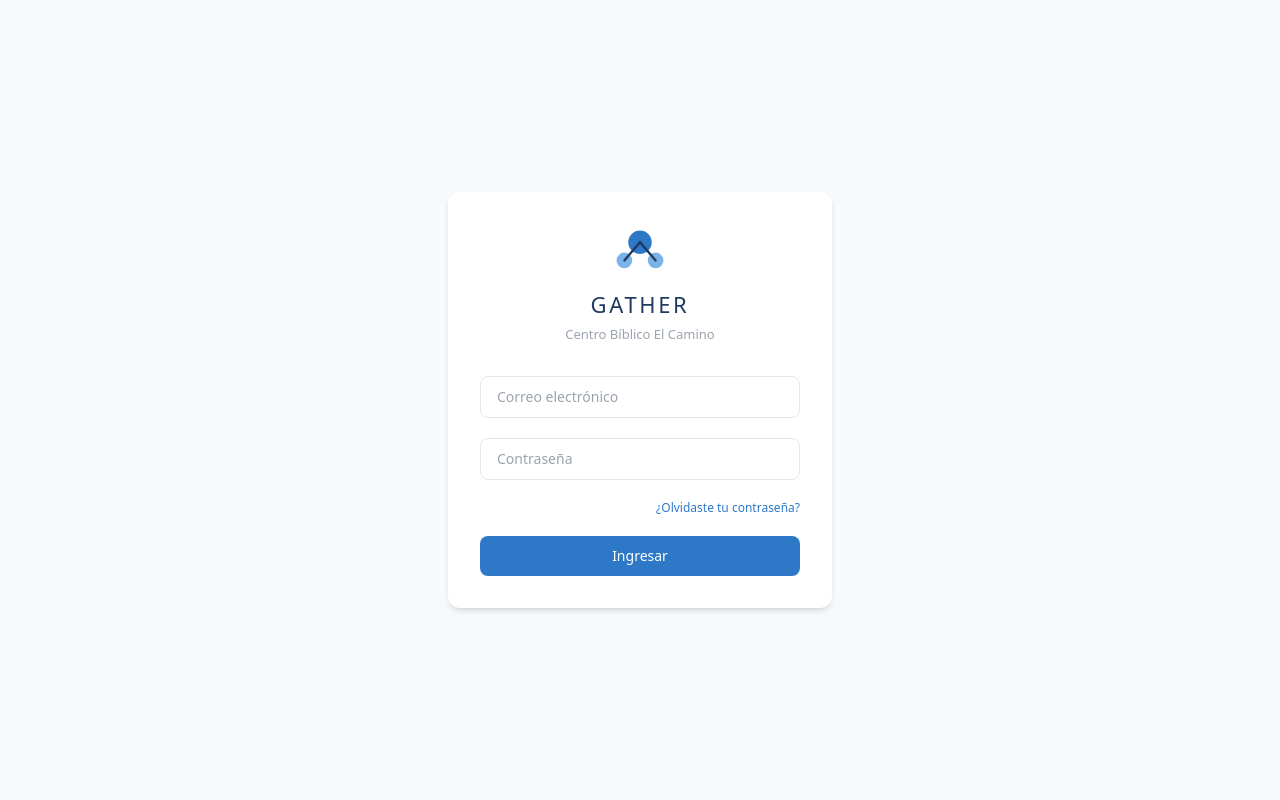
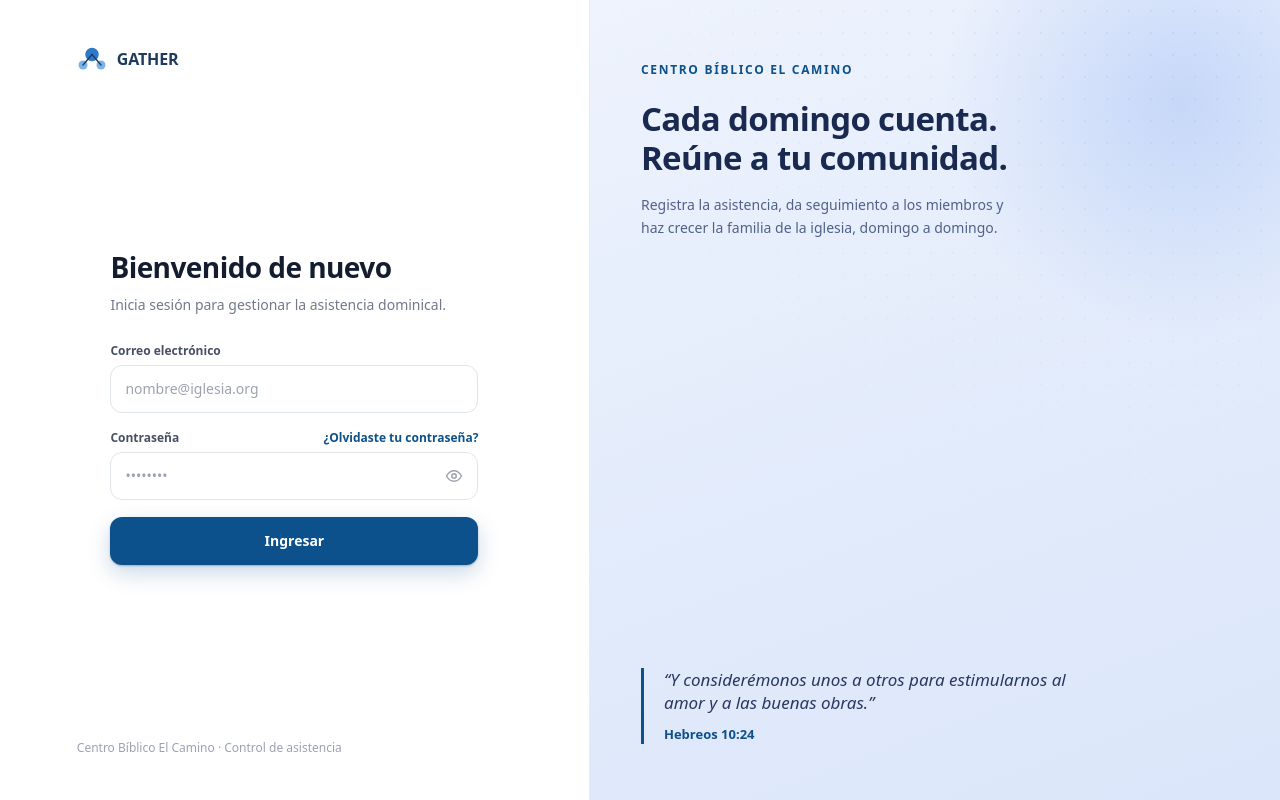
Before and after one commit to lliraGT/gather, a Next.js app: page /login in a window 1280 px wide. Built offline with nearby package versions, Linux system fonts and the light colour scheme.

Commit message:
feat(auth): login redesign – split editorial con panel decorativo

```diff
--- a/app/(auth)/login/page.tsx
+++ b/app/(auth)/login/page.tsx
@@ -1,89 +1,203 @@
+// app/(auth)/login/page.tsx
+// Login renovado — split editorial CLARO (versión aprobada).
+// Mantiene intacta tu lógica Supabase, redirección con ?next, error/loading
+// y el enlace a /auth/forgot-password.
+//
+// NOTA sobre el design system: este diseño se aparta de DESIGN.md en 3 puntos
+// (decisión explícita del usuario sobre el look aprobado):
+//   1. Acento de acción #0D518C  (DESIGN.md usa Azul Fiel #2E78C8)
+//   2. Panel decorativo con degradado celeste (DESIGN.md prefiere el panel
+//      firma navy #1E3A5F, plano)
+//   3. Tipografía Plus Jakarta Sans (DESIGN.md usa system-ui)
+// Para volver al sistema puro: cambia ACCENT a '#2E78C8' y el degradado del
+// panel a un fondo sólido '#1E3A5F' con texto blanco.
+//
+// FUENTE: para el look exacto, añade Plus Jakarta Sans con next/font en
+// app/layout.tsx:
+//   import { Plus_Jakarta_Sans } from 'next/font/google'
+//   const jakarta = Plus_Jakarta_Sans({ subsets: ['latin'], variable: '--font-jakarta' })
+//   ...<body className={jakarta.variable}>  + en tailwind.config: fontFamily.sans
+
 'use client'
-import { useState } from 'react'
+import { useState, useEffect } from 'react'
 import { useRouter } from 'next/navigation'
 import { createClient } from '@/lib/supabase/client'
 import { GatherLogo } from '@/components/ui/GatherLogo'
 
+const ACCENT = '#0D518C'
+
+const VERSES = [
+  { text: 'Y considerémonos unos a otros para estimularnos al amor y a las buenas obras.', ref: 'Hebreos 10:24' },
+  { text: 'Donde están dos o tres congregados en mi nombre, allí estoy yo en medio de ellos.', ref: 'Mateo 18:20' },
+  { text: 'No dejando de congregarnos, sino exhortándonos.', ref: 'Hebreos 10:25' },
+  { text: 'Cada día acudían unánimes al templo y partían el pan con alegría.', ref: 'Hechos 2:46' },
+]
+
 export default function LoginPage() {
   const [email, setEmail] = useState('')
   const [password, setPassword] = useState('')
+  const [showPw, setShowPw] = useState(false)
   const [error, setError] = useState('')
   const [loading, setLoading] = useState(false)
   const router = useRouter()
+
+  const [idx, setIdx] = useState(0)
+  const [visible, setVisible] = useState(true)
+  useEffect(() => {
+    const id = setInterval(() => {
+      setVisible(false)
+      setTimeout(() => {
+        setIdx((p) => (p + 1) % VERSES.length)
+        setVisible(true)
+      }, 450)
+    }, 6500)
+    return () => clearInterval(id)
+  }, [])
 
   async function handleSubmit(e: React.FormEvent) {
     e.preventDefault()
     setError('')
     setLoading(true)
     const supabase = createClient()
-    const { error } = await supabase.auth.signInWithPassword({
-      email, password
-    })
+    const { error } = await supabase.auth.signInWithPassword({ email, password })
     if (error) {
       setError('Correo o contraseña incorrectos')
       setLoading(false)
     } else {
       const params = new URLSearchParams(window.location.search)
       const next = params.get('next') ?? '/dashboard'
-      router.refresh()    // CRÍTICO: invalida cache antes de navegar
+      router.refresh() // CRÍTICO: invalida cache antes de navegar
       router.push(next)
     }
   }
 
+  const verse = VERSES[idx]
+
   return (
-    <div className="min-h-screen bg-[#F8F9FA] flex items-center justify-center p-4">
-      <div className="w-full max-w-sm bg-white rounded-xl shadow-md p-8">
-        <div className="flex flex-col items-center mb-8">
-          <div className="mb-3">
-            <GatherLogo size={52} />
+    <div className="flex min-h-screen bg-white">
+      {/* ---------- Formulario ---------- */}
+      <section className="flex w-full flex-col justify-between px-6 py-11 md:w-[46%] md:px-[6vw]">
+        <div className="flex items-center gap-2.5">
+          <GatherLogo size={30} />
+          <span className="text-base font-extrabold tracking-[-0.01em] text-[#1E3A5F]">GATHER</span>
         </div>
-          <h1 className="text-[22px] font-medium text-[#1E3A5F] tracking-[0.12em]">
-            GATHER
+
+        <form onSubmit={handleSubmit} className="mx-auto w-full max-w-[368px] self-center">
+          <h1 className="text-[28px] font-bold leading-tight tracking-[-0.02em] text-[#141c30]">
+            Bienvenido de nuevo
           </h1>
-          <p className="text-[13px] text-gray-400 mt-1">
-            Centro Bíblico El Camino
+          <p className="mb-7 mt-2.5 text-sm text-[#71798a]">
+            Inicia sesión para gestionar la asistencia dominical.
           </p>
+
+          <div className="space-y-[17px]">
+            <div>
+              <label htmlFor="email" className="mb-1.5 block text-xs font-semibold text-[#475063]">
+                Correo electrónico
+              </label>
+              <input
+                id="email"
+                type="email"
+                placeholder="nombre@iglesia.org"
+                value={email}
+                onChange={(e) => setEmail(e.target.value)}
+                autoComplete="email"
+                required
+                className="h-12 w-full rounded-xl border border-[#dfe3ea] px-3.5 text-base text-[#141c30] outline-none transition focus:border-[#0D518C] focus:ring-[3.5px] focus:ring-[#0D518C]/15 md:text-sm"
+              />
             </div>
-        <form onSubmit={handleSubmit} className="space-y-5">
-          <input
-            type="email"
-            placeholder="Correo electrónico"
-            value={email}
-            onChange={e => setEmail(e.target.value)}
-            className="w-full border border-gray-200 rounded-lg px-4
-                       py-2.5 text-sm focus:outline-none focus:ring-2
-                       focus:ring-[#2E78C8]"
-            required
-          />
-          <input
-            type="password"
-            placeholder="Contraseña"
-            value={password}
-            onChange={e => setPassword(e.target.value)}
-            className="w-full border border-gray-200 rounded-lg px-4
-                       py-2.5 text-sm focus:outline-none focus:ring-2
-                       focus:ring-[#2E78C8]"
-            required
-          />
-          <div className="flex justify-end">
-            <a href="/auth/forgot-password" className="text-xs text-[#2E78C8] hover:underline">
+
+            <div>
+              <div className="mb-1.5 flex items-baseline justify-between">
+                <label htmlFor="password" className="block text-xs font-semibold text-[#475063]">
+                  Contraseña
+                </label>
+                <a href="/auth/forgot-password" className="text-xs font-semibold text-[#0D518C] hover:underline">
                   ¿Olvidaste tu contraseña?
                 </a>
               </div>
-          {error && (
-            <p className="text-red-500 text-xs">{error}</p>
+              <div className="relative">
+                <input
+                  id="password"
+                  type={showPw ? 'text' : 'password'}
+                  placeholder="••••••••"
+                  value={password}
+                  onChange={(e) => setPassword(e.target.value)}
+                  autoComplete="current-password"
+                  required
+                  className="h-12 w-full rounded-xl border border-[#dfe3ea] pl-3.5 pr-11 text-base text-[#141c30] outline-none transition focus:border-[#0D518C] focus:ring-[3.5px] focus:ring-[#0D518C]/15 md:text-sm"
+                />
+                <button
+                  type="button"
+                  onClick={() => setShowPw((s) => !s)}
+                  tabIndex={-1}
+                  aria-label={showPw ? 'Ocultar contraseña' : 'Mostrar contraseña'}
+                  className="absolute right-2 top-2 grid h-8 w-8 place-items-center rounded-lg text-gray-400 hover:text-gray-600"
+                >
+                  {showPw ? (
+                    <svg width="18" height="18" viewBox="0 0 24 24" fill="none" stroke="currentColor" strokeWidth="2" strokeLinecap="round" strokeLinejoin="round"><path d="M2 2l20 20M6.7 6.7C4.4 8.1 2.7 10.3 2 12c1.7 4 6 7 10 7 1.8 0 3.5-.5 5-1.3M9.9 5.2A9.7 9.7 0 0112 5c4 0 8.3 3 10 7-.6 1.5-1.7 3-3.1 4.2" /><path d="M9.9 9.9a3 3 0 004.2 4.2" /></svg>
+                  ) : (
+                    <svg width="18" height="18" viewBox="0 0 24 24" fill="none" stroke="currentColor" strokeWidth="2" strokeLinecap="round" strokeLinejoin="round"><path d="M2 12s4-7 10-7 10 7 10 7-4 7-10 7-10-7-10-7z" /><circle cx="12" cy="12" r="3" /></svg>
                   )}
+                </button>
+              </div>
+              {error && <p className="mt-2 text-xs text-[#DC2626]">{error}</p>}
+            </div>
+
             <button
               type="submit"
               disabled={loading}
-            className="w-full bg-[#2E78C8] text-white rounded-lg
-                       py-2.5 text-sm font-medium hover:bg-[#1E3A5F]
-                       disabled:opacity-50 transition-colors"
+              style={{ backgroundColor: ACCENT, boxShadow: '0 1px 2px rgba(13,81,140,.34), 0 8px 22px rgba(13,81,140,.22)' }}
+              className="mt-1.5 h-12 w-full rounded-xl text-sm font-semibold text-white transition hover:brightness-90 disabled:opacity-50"
             >
               {loading ? 'Ingresando...' : 'Ingresar'}
             </button>
+          </div>
         </form>
+
+        <p className="text-xs text-[#9aa2b2]">Centro Bíblico El Camino · Control de asistencia</p>
+      </section>
+
+      {/* ---------- Panel decorativo claro ---------- */}
+      <aside
+        className="relative hidden flex-1 flex-col justify-between overflow-hidden border-l border-[#e6ebf5] px-[4vw] py-[7vh] md:flex"
+        style={{ background: 'linear-gradient(160deg,#eef3fd 0%,#e2ebfb 55%,#dbe6fa 100%)' }}
+      >
+        <div
+          className="pointer-events-none absolute inset-0 opacity-50"
+          style={{
+            backgroundImage: 'radial-gradient(#c3d4f5 1.1px, transparent 1.1px)',
+            backgroundSize: '22px 22px',
+            WebkitMaskImage: 'radial-gradient(120% 100% at 80% 0%, #000, transparent 75%)',
+            maskImage: 'radial-gradient(120% 100% at 80% 0%, #000, transparent 75%)',
+          }}
+        />
+        <div
+          className="pointer-events-none absolute -right-40 -top-40 h-[520px] w-[520px] rounded-full"
+          style={{ background: 'radial-gradient(circle, rgba(120,160,240,.30), transparent 65%)' }}
+        />
+        <div className="relative">
+          <span className="text-xs font-bold uppercase tracking-[0.14em] text-[#0D518C]">
+            Centro Bíblico El Camino
+          </span>
+          <h2 className="mt-5 max-w-[400px] text-[33px] font-bold leading-[1.18] tracking-[-0.02em] text-[#1a2950]">
+            Cada domingo cuenta. Reúne a tu comunidad.
+          </h2>
+          <p className="mt-4 max-w-[380px] text-sm leading-relaxed text-[#516189]">
+            Registra la asistencia, da seguimiento a los miembros y haz crecer la familia de la iglesia, domingo a domingo.
+          </p>
         </div>
+
+        <div
+          className="relative border-l-[3px] border-[#0D518C] pl-5 transition-all duration-500"
+          style={{ opacity: visible ? 1 : 0, transform: visible ? 'none' : 'translateY(6px)' }}
+        >
+          <p className="m-0 max-w-[420px] text-[17px] font-medium italic leading-snug text-[#2a3760]">
+            &ldquo;{verse.text}&rdquo;
+          </p>
+          <p className="mt-2.5 text-[13px] font-bold text-[#0D518C]">{verse.ref}</p>
+        </div>
+      </aside>
     </div>
   )
 }
```
Lines whose indentation alone changed are shown as unchanged.
